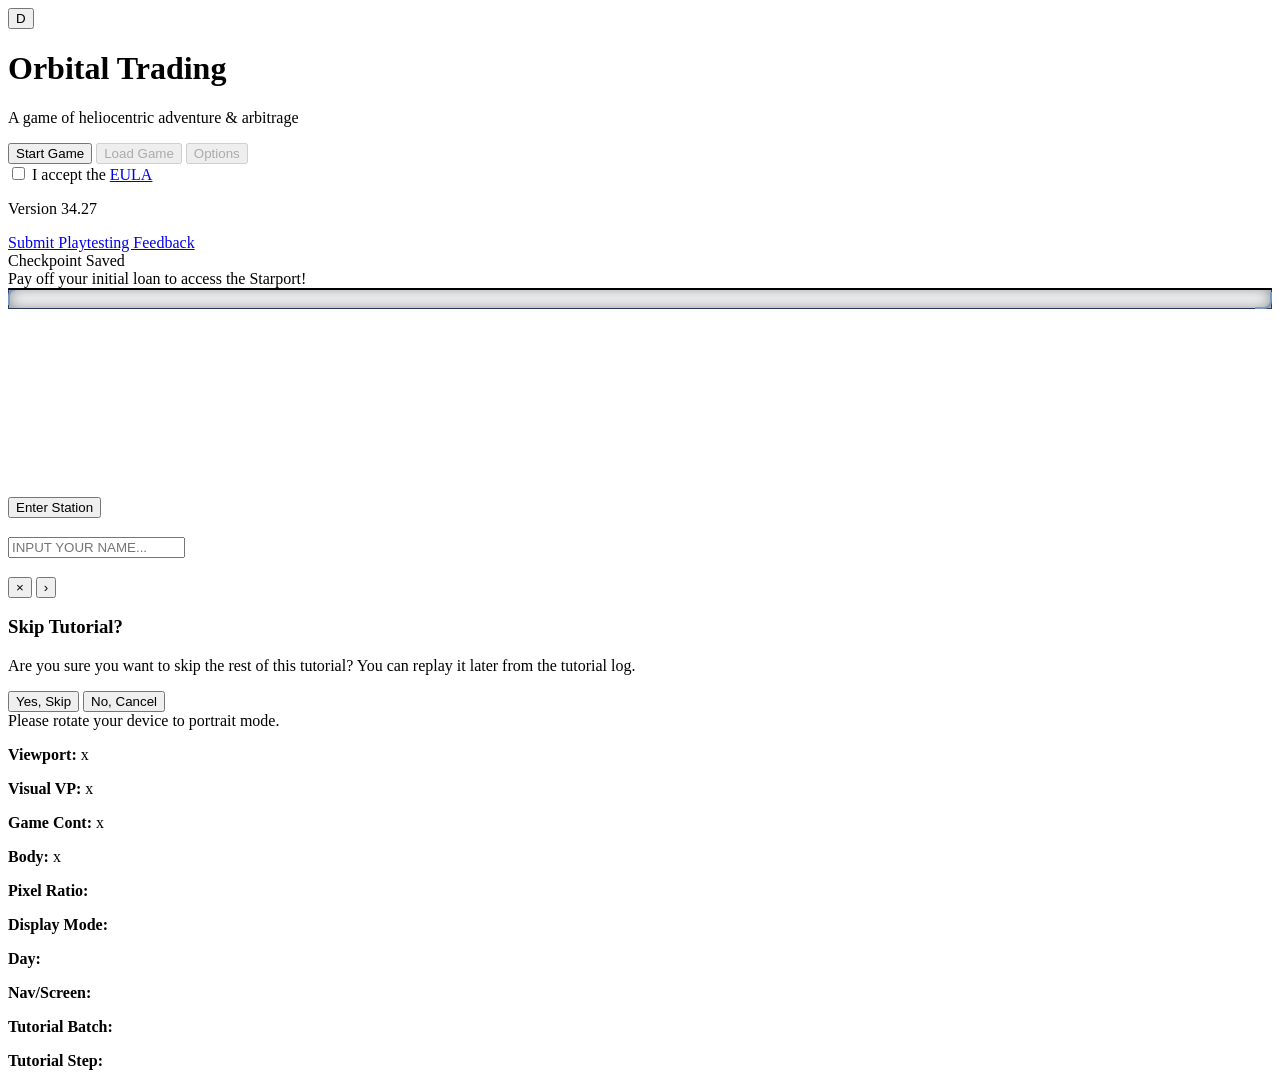
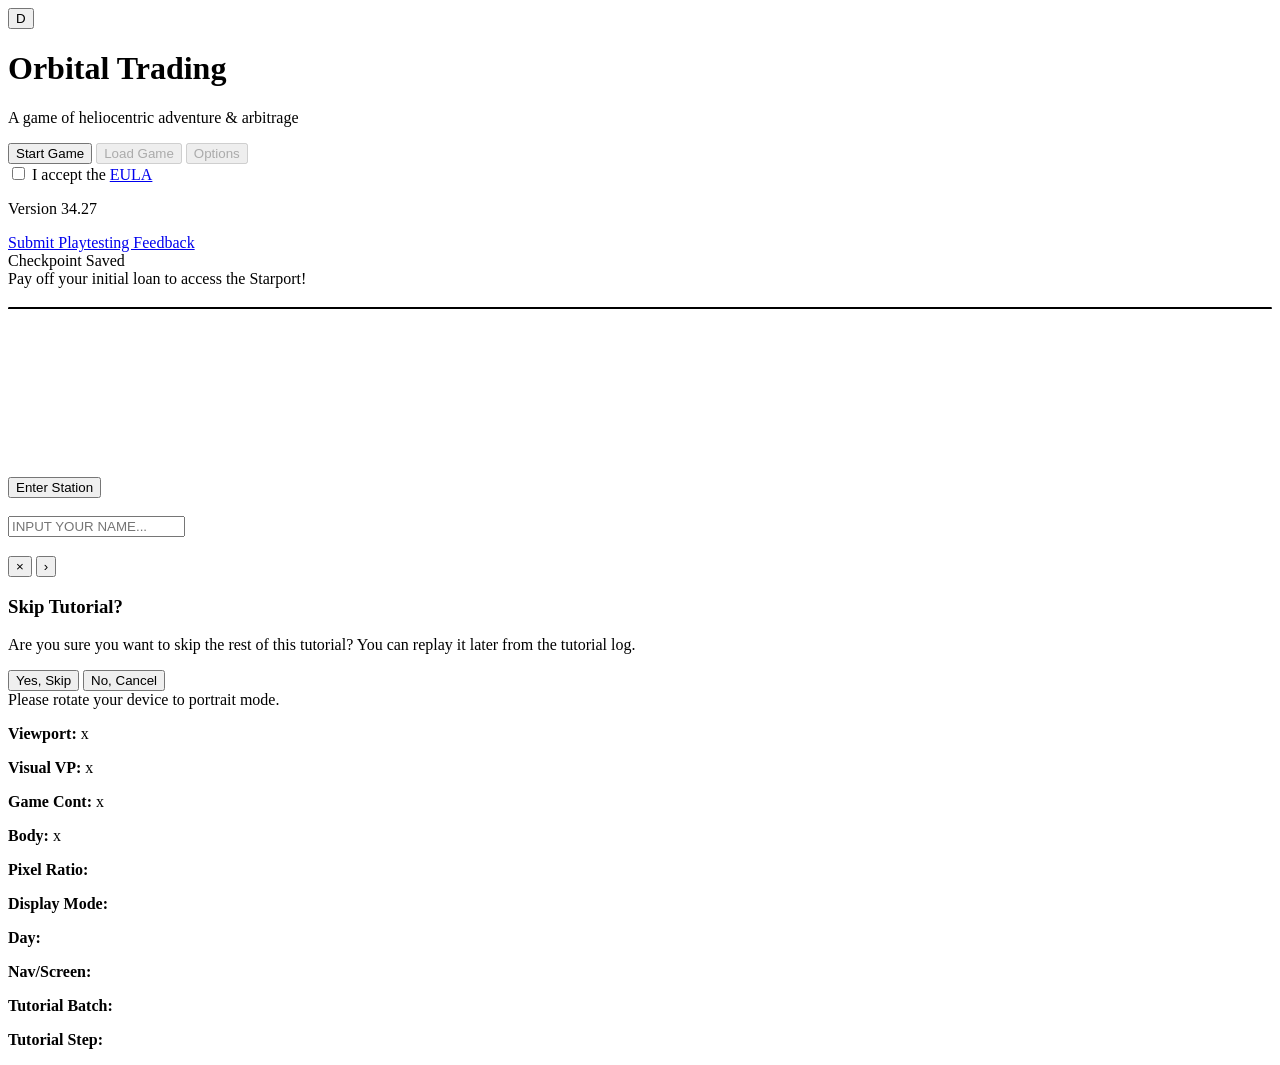

“Updated”

--- a/css/hud.css
+++ b/css/hud.css
@@ -136,59 +136,6 @@
     visibility: visible;
 }
 
-/* DEPRECATED STYLES - Kept for non-nav UI elements */
-.ship-hud {
-    background-color: rgba(10, 20, 40, 0.5);
-    border: 2px solid #2a3a5a;
-    padding: 0.45rem;
-    font-size: 0.8rem;
-    border-radius: 10px;
-    position: relative;
-    box-shadow: 0 4px 15px rgba(0,0,0,0.2);
-}
-.ship-hud::before, .ship-hud::after {
-    content: '';
-    position: absolute; width: 15px; height: 15px;
-    border-color: #7a9ac0; border-style: solid;
-}
-.ship-hud::before { top: -2px; left: -2px; border-width: 2px 0 0 2px;
-    border-top-left-radius: 10px; }
-.ship-hud::after { bottom: -2px; right: -2px;
-    border-width: 0 2px 2px 0; border-bottom-right-radius: 10px; }
-
-.hud-stat-bar { background-color: #1a253c;
-    border-radius: 3px; overflow: hidden; height: 6px;
-}
-.hud-stat-bar > div { transition: width 0.5s ease-out;
-    height: 100%; }
-
-.sci-fi-frame {
-    position: relative;
-    border: 1px solid #2a3a5a;
-    box-shadow: inset 0 0 15px rgba(12, 16, 29, 0.5);
-}
-.sci-fi-frame::before, .sci-fi-frame::after {
-    content: '';
-    position: absolute;
-    width: 15px;
-    height: 15px;
-    border-color: #7a9ac0; /* Default border color */
-    border-style: solid;
-    transition: border-color 0.3s; /* Smooth transition for border color */
-}
-.sci-fi-frame::before {
-    top: -1px;
-    left: -1px;
-    border-width: 2px 0 0 2px;
-    border-top-left-radius: 8px; /* Top-left corner */
-}
-.sci-fi-frame::after {
-    bottom: -1px;
-    right: -1px;
-    border-width: 0 2px 2px 0;
-    border-bottom-right-radius: 8px; /* Bottom-right corner */
-}
-
 .bottom-sticky-bar {
     display: none;
     position: fixed;
